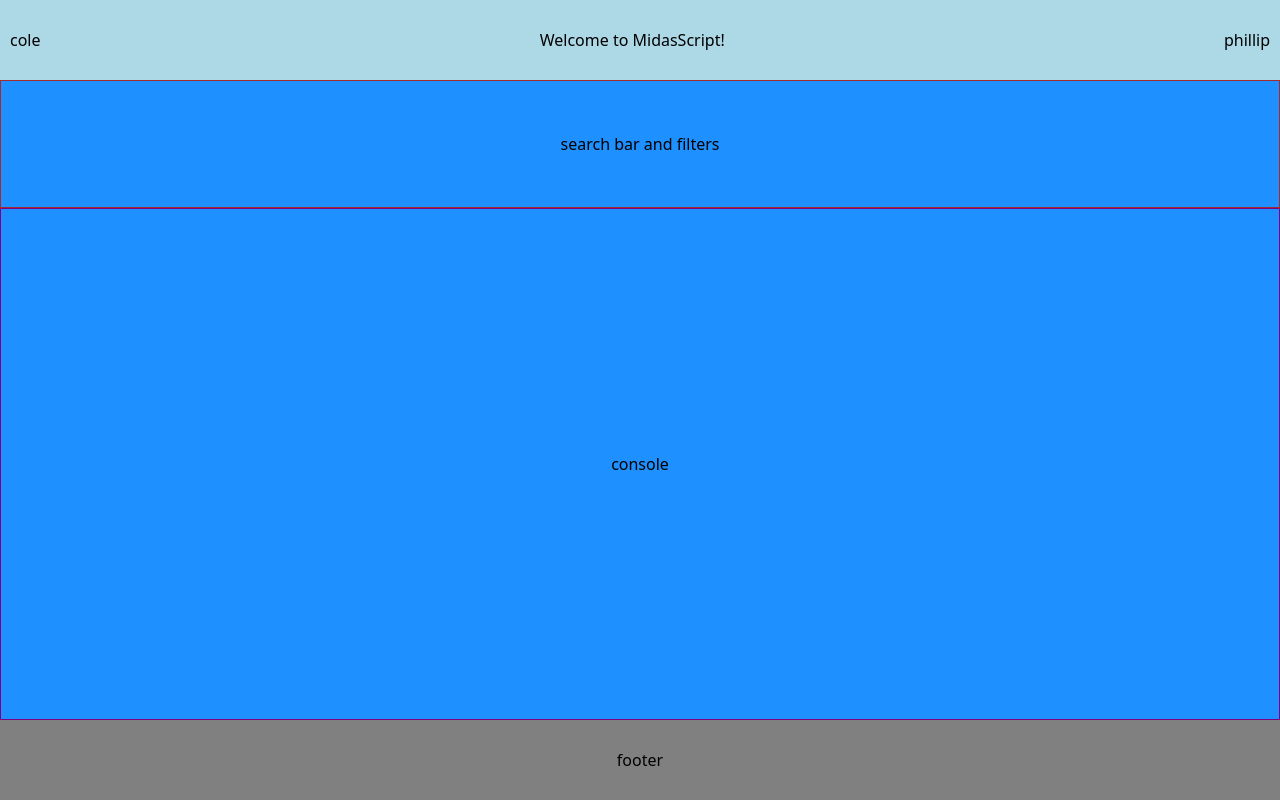
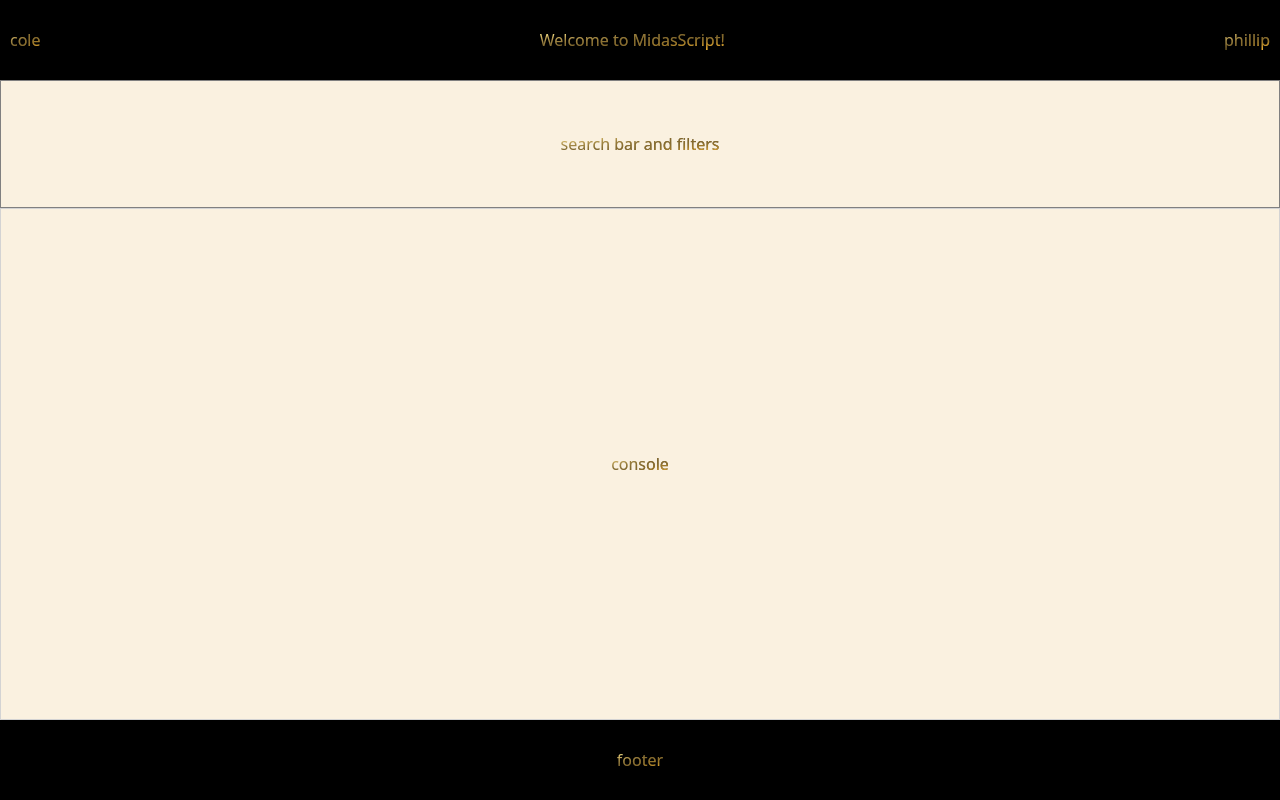
Before and after one commit to wwoah/midascript, a React (Vite) app in the folder midasSite/: page / in a window 1280 px wide. Built offline with nearby package versions, Linux system fonts and the light colour scheme.

Commit message:
Gold styling B) and created To Do List

```diff
--- a/midasSite/src/App.css
+++ b/midasSite/src/App.css
@@ -1,3 +1,6 @@
+.body {
+  background-color: black;
+}
 .container {
   display: flex;
   flex-direction: column;
@@ -5,6 +8,30 @@
   width: 100vw;
   justify-content: space-between;
   align-items: center;
+}
+
+.header p,
+.content-body p,
+.footer p {
+  background: radial-gradient(
+      ellipse farthest-corner at right bottom,
+      #fedb37 0%,
+      #fdb931 8%,
+      #9f7928 30%,
+      #8a6e2f 40%,
+      transparent 80%
+    ),
+    radial-gradient(
+      ellipse farthest-corner at left top,
+      #ffffff 0%,
+      #ffffac 8%,
+      #d1b464 25%,
+      #5d4a1f 62.5%,
+      #5d4a1f 100%
+    );
+  background-clip: text;
+  -webkit-background-clip: text; /* For Safari */
+  color: transparent;
 }
 
 .header {
@@ -15,8 +42,7 @@
   justify-content: space-between;
   align-items: center;
   padding: 10px;
-
-  background-color: lightblue;
+  background-color: black;
 }
 
 .content-body {
@@ -27,7 +53,7 @@
   justify-content: center;
   align-items: center;
 
-  background-color: dodgerblue;
+  background: rgb(250, 241, 224);
 }
 
 .footer {
@@ -38,7 +64,7 @@
 
   justify-content: center;
   align-items: center;
-  background-color: grey;
+  background: black;
 }
 
 .search {
@@ -47,8 +73,7 @@
   width: 100%;
   justify-content: center;
   align-items: center;
-
-  border: 1px solid brown;
+  border: 1px solid grey;
 }
 
 .center-console {
@@ -57,6 +82,5 @@
   width: 100%;
   justify-content: center;
   align-items: center;
-
-  border: 1px solid purple;
+  border: 1px solid lightgrey;
 }
--- a/midasSite/src/App.tsx
+++ b/midasSite/src/App.tsx
@@ -12,10 +12,16 @@
           <p>cole</p> <p>Welcome to MidasScript!</p> <p>phillip</p>
         </div>
         <div className="content-body">
-          <div className="search">search bar and filters</div>
-          <div className="center-console">console</div>
+          <div className="search">
+            <p>search bar and filters</p>
+          </div>
+          <div className="center-console">
+            <p>console</p>
+          </div>
         </div>
-        <div className="footer">footer</div>
+        <div className="footer">
+          <p>footer</p>
+        </div>
       </div>
     </>
   );
```
Also changed, not shown: 1 other file (tests, documents, lock files or other folders).
